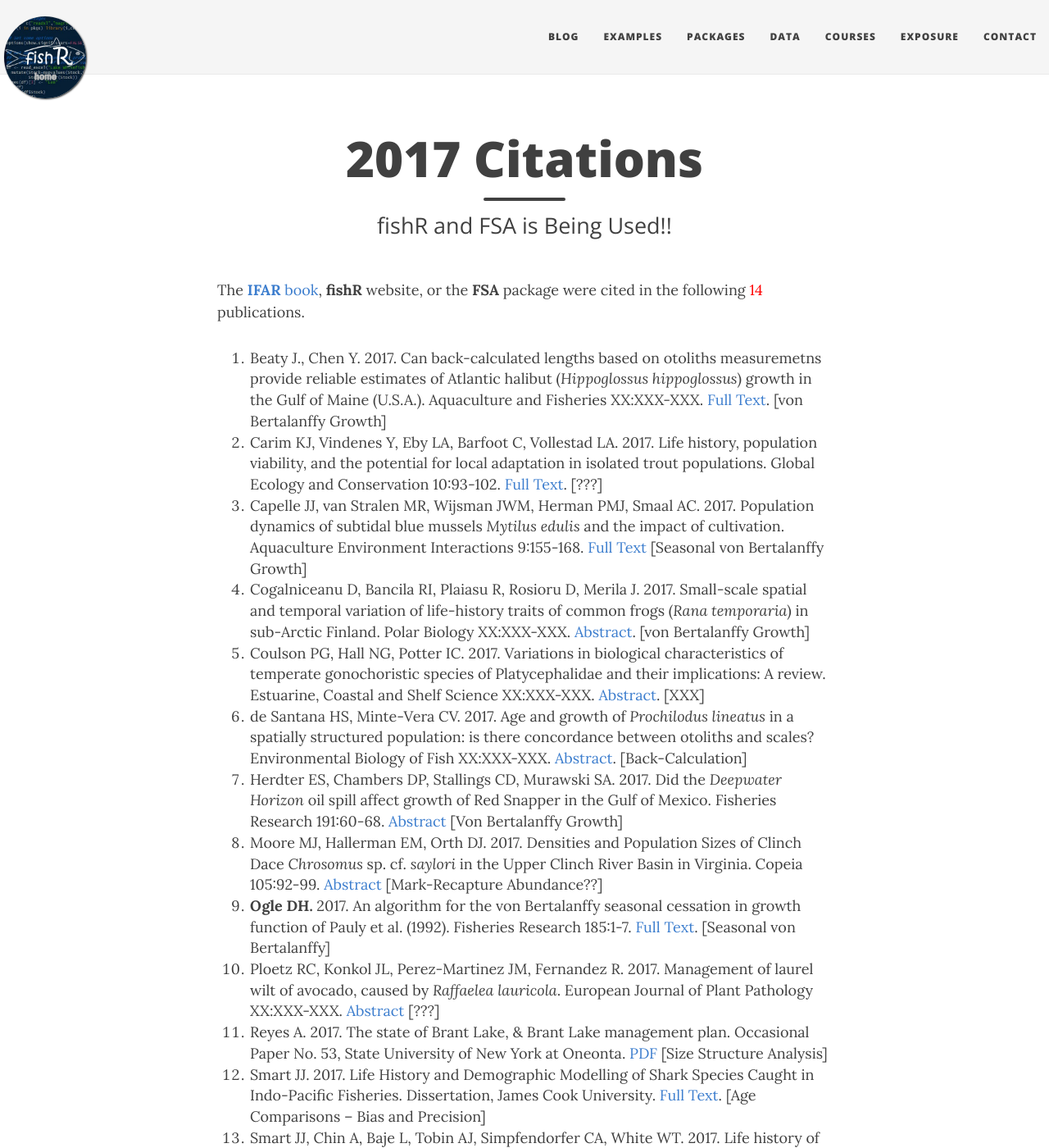
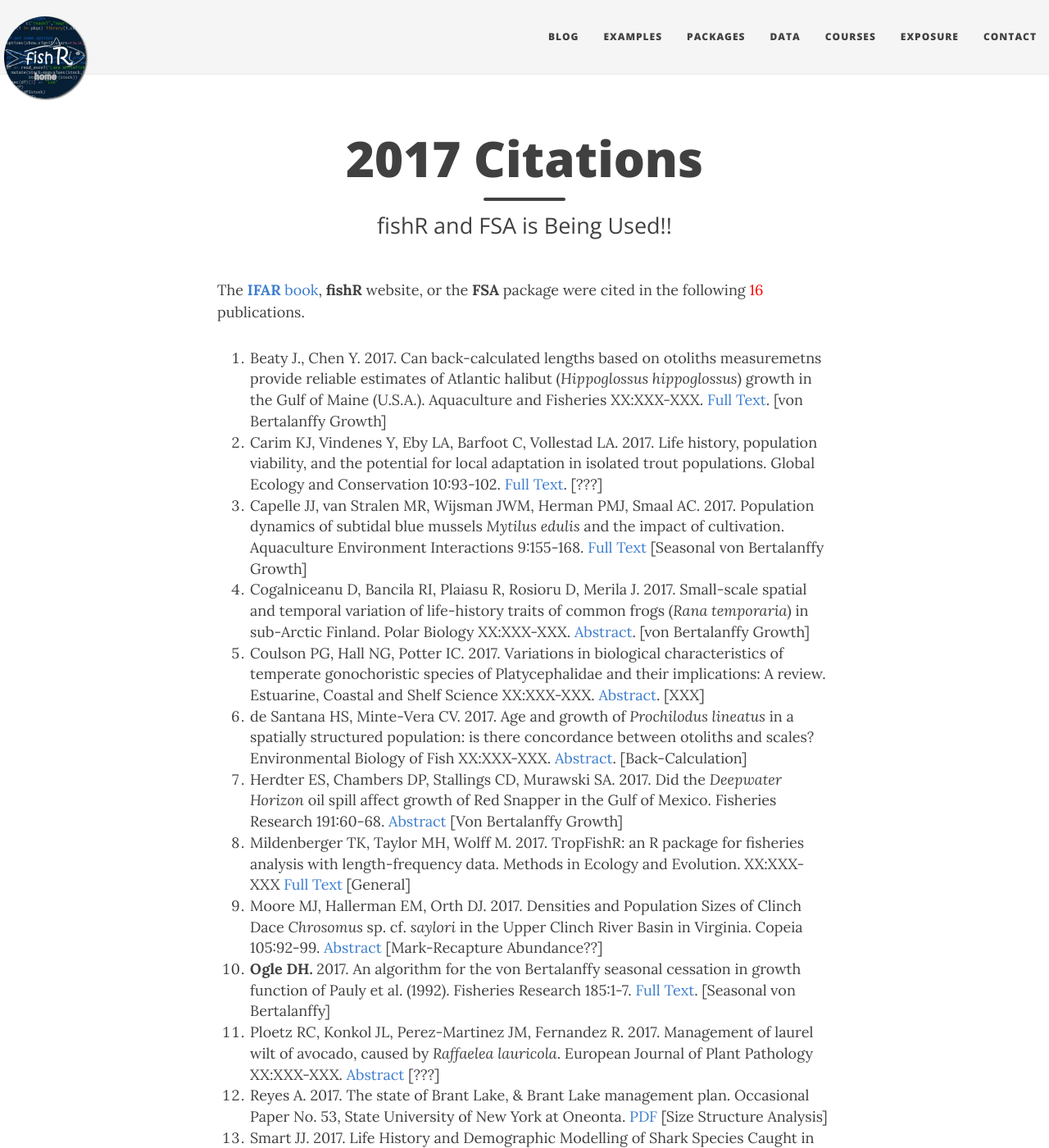
Before and after one commit to droglenc/fishR, a Jekyll site: the page built from exposure/exposure-citations17.md, in a window 1280 px wide and 1400 px high. Shown: the whole window at 82% size. Built offline with Jekyll 4.4.1, drawn with Linux system fonts in a browser that asks for light colours; nearby versions of some CDN libraries.

Commit message:
Added a citation

```diff
--- a/exposure/exposure-citations17.md
+++ b/exposure/exposure-citations17.md
@@ -5,7 +5,7 @@ subtitle: fishR and FSA is Being Used!!
 css: "/css/exposure-citation.css"
 ---
 
-The [**IFAR** book](http://derekogle.com/IFAR/), **fishR** website, or the **FSA** package were cited in the following <span id="contact-div">14</span> publications.
+The [**IFAR** book](http://derekogle.com/IFAR/), **fishR** website, or the **FSA** package were cited in the following <span id="contact-div">16</span> publications.
 
 1. Beaty J., Chen Y. 2017. Can back-calculated lengths based on otoliths measuremetns provide reliable estimates of Atlantic halibut (*Hippoglossus hippoglossus*) growth in the Gulf of Maine (U.S.A.). Aquaculture and Fisheries XX:XXX-XXX. [Full Text](http://www.sciencedirect.com/science/article/pii/S2468550X17300023). [von Bertalanffy Growth]
 1. Carim KJ, Vindenes Y, Eby LA, Barfoot C, Vollestad LA. 2017. Life history, population viability, and the potential for local adaptation in isolated trout populations. Global Ecology and Conservation 10:93-102. [Full Text](http://www.sciencedirect.com/science/article/pii/S2351989416301457). [???]
@@ -14,6 +14,7 @@ The [**IFAR** book](http://derekogle.com/IFAR/), **fishR** website, or the **FSA
 1. Coulson PG, Hall NG, Potter IC. 2017. Variations in biological characteristics of temperate gonochoristic species of Platycephalidae and their implications: A review. Estuarine, Coastal and Shelf Science XX:XXX-XXX. [Abstract](http://www.sciencedirect.com/science/article/pii/S0272771416307740). [XXX]
 1. de Santana HS, Minte-Vera CV. 2017. Age and growth of *Prochilodus lineatus* in a spatially structured population: is there concordance between otoliths and scales? Environmental Biology of Fish XX:XXX-XXX.  [Abstract](http://link.springer.com/article/10.1007/s10641-017-0574-5). [Back-Calculation]
 1. Herdter ES, Chambers DP, Stallings CD, Murawski SA. 2017. Did the *Deepwater Horizon* oil spill affect growth of Red Snapper in the Gulf of Mexico. Fisheries Research 191:60-68. [Abstract](http://www.sciencedirect.com/science/article/pii/S0165783617300656) [Von Bertalanffy Growth]
+1. Mildenberger TK, Taylor MH, Wolff M. 2017. TropFishR: an R package for fisheries analysis with length-frequency data. Methods in Ecology and Evolution. XX:XXX-XXX [Full Text](http://onlinelibrary.wiley.com/doi/10.1111/2041-210X.12791/epdf) [General]
 1. Moore MJ, Hallerman EM, Orth DJ. 2017. Densities and Population Sizes of Clinch Dace *Chrosomus* sp. cf. *saylori* in the Upper Clinch River Basin in Virginia. Copeia 105:92-99. [Abstract](http://www.bioone.org/doi/abs/10.1643/CI-16-506) [Mark-Recapture Abundance??]
 1. **Ogle DH.**  2017.  An algorithm for the von Bertalanffy seasonal cessation in growth function of Pauly et al. (1992).  Fisheries Research 185:1-7.  [Full Text](http://www.sciencedirect.com/science/article/pii/S0165783616303137).  [Seasonal von Bertalanffy]
 1. Ploetz RC, Konkol JL, Perez-Martinez JM, Fernandez R. 2017. Management of laurel wilt of avocado, caused by *Raffaelea lauricola*. European Journal of Plant Pathology XX:XXX-XXX. [Abstract](http://link.springer.com/article/10.1007/s10658-017-1173-1) [???]
```
